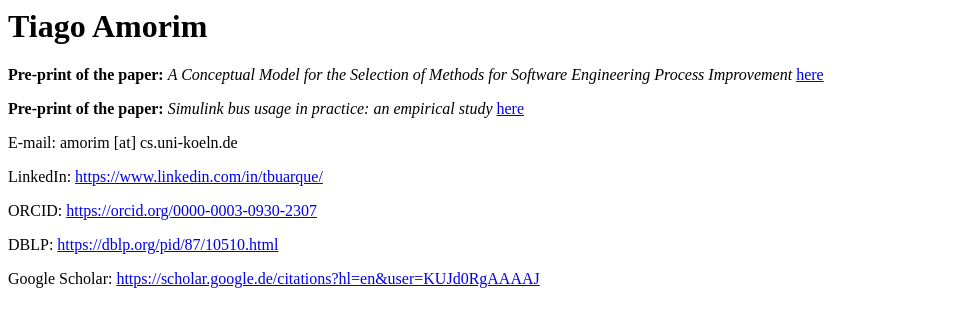
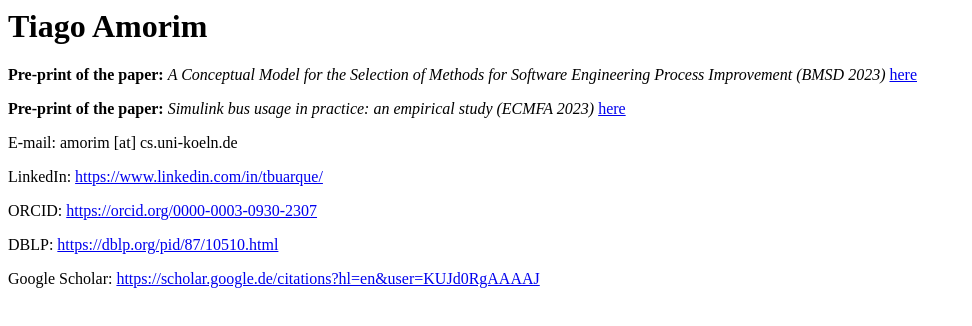
Before and after one commit to tbuarque/tbuarque.github.io, a plain HTML site: page index.html in a window 1280 px wide. Shown: the whole page, without its empty margins (0-972 px from the left). Drawn offline with Linux system fonts and the light colour scheme.

Commit message:
Update index.html

```diff
--- a/index.html
+++ b/index.html
@@ -1,6 +1,6 @@
 <h1 id="tiago-amorim">Tiago Amorim</h1>
-<p><b>Pre-print of the paper:</b> <i>A Conceptual Model for the Selection of Methods for Software Engineering Process Improvement</i> <a href="https://tbuarque.github.io/amorim-bmsd.pdf">here</a></p>
-<p><b>Pre-print of the paper:</b> <i>Simulink bus usage in practice: an empirical study </i> <a href="https://tbuarque.github.io/amorim-ecfma.pdf">here</a></p>
+<p><b>Pre-print of the paper:</b> <i>A Conceptual Model for the Selection of Methods for Software Engineering Process Improvement (BMSD 2023) </i> <a href="https://tbuarque.github.io/amorim-bmsd.pdf">here</a></p>
+<p><b>Pre-print of the paper:</b> <i>Simulink bus usage in practice: an empirical study (ECMFA 2023) </i> <a href="https://tbuarque.github.io/amorim-ecfma.pdf">here</a></p>
 <p>E-mail: amorim [at] cs.uni-koeln.de</p>
 <p>LinkedIn: <a href="https://www.linkedin.com/in/tbuarque/">https://www.linkedin.com/in/tbuarque/</a></p>
 <p>ORCID: <a href="https://orcid.org/0000-0003-0930-2307">https://orcid.org/0000-0003-0930-2307</a></p>
```
